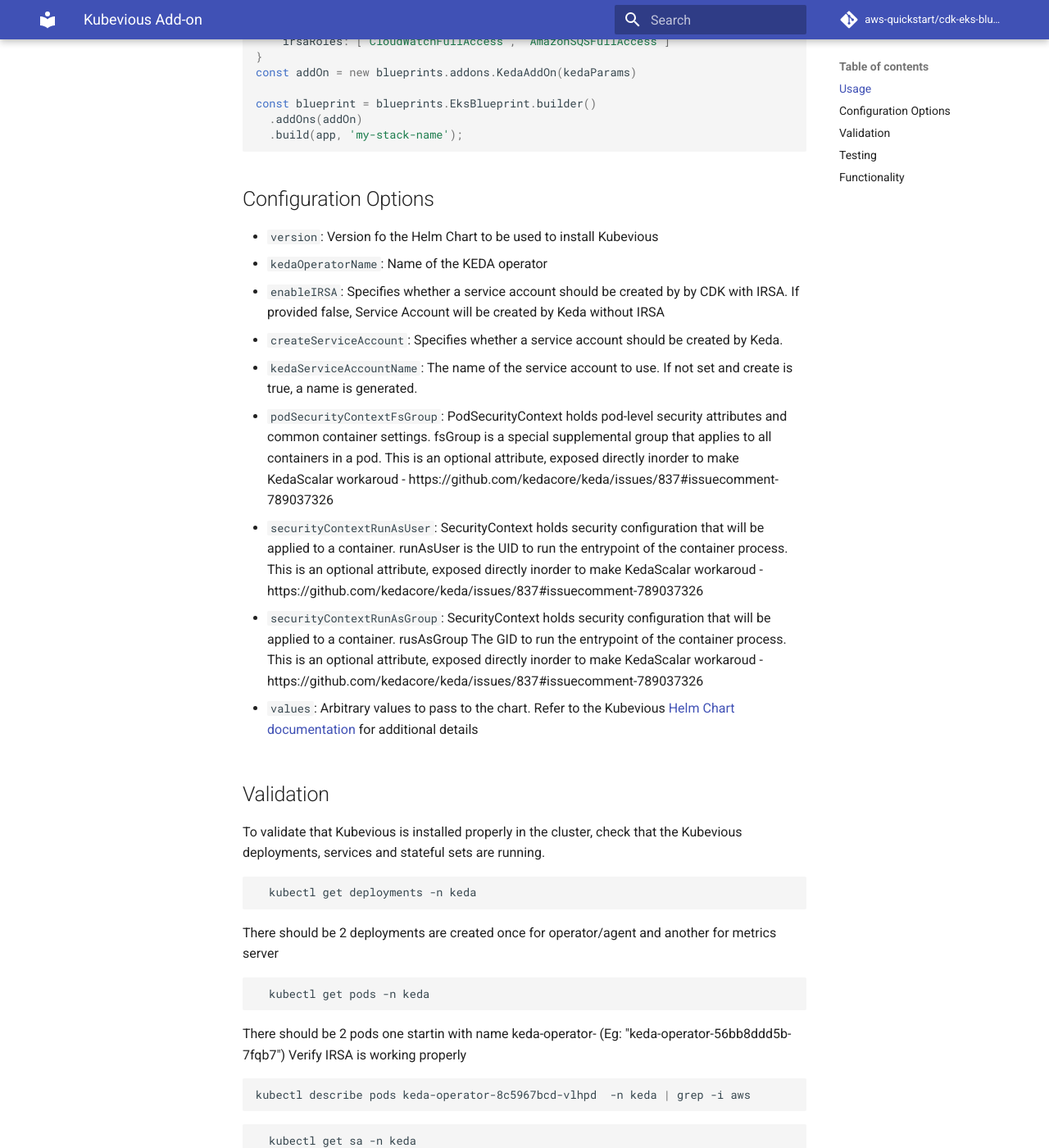
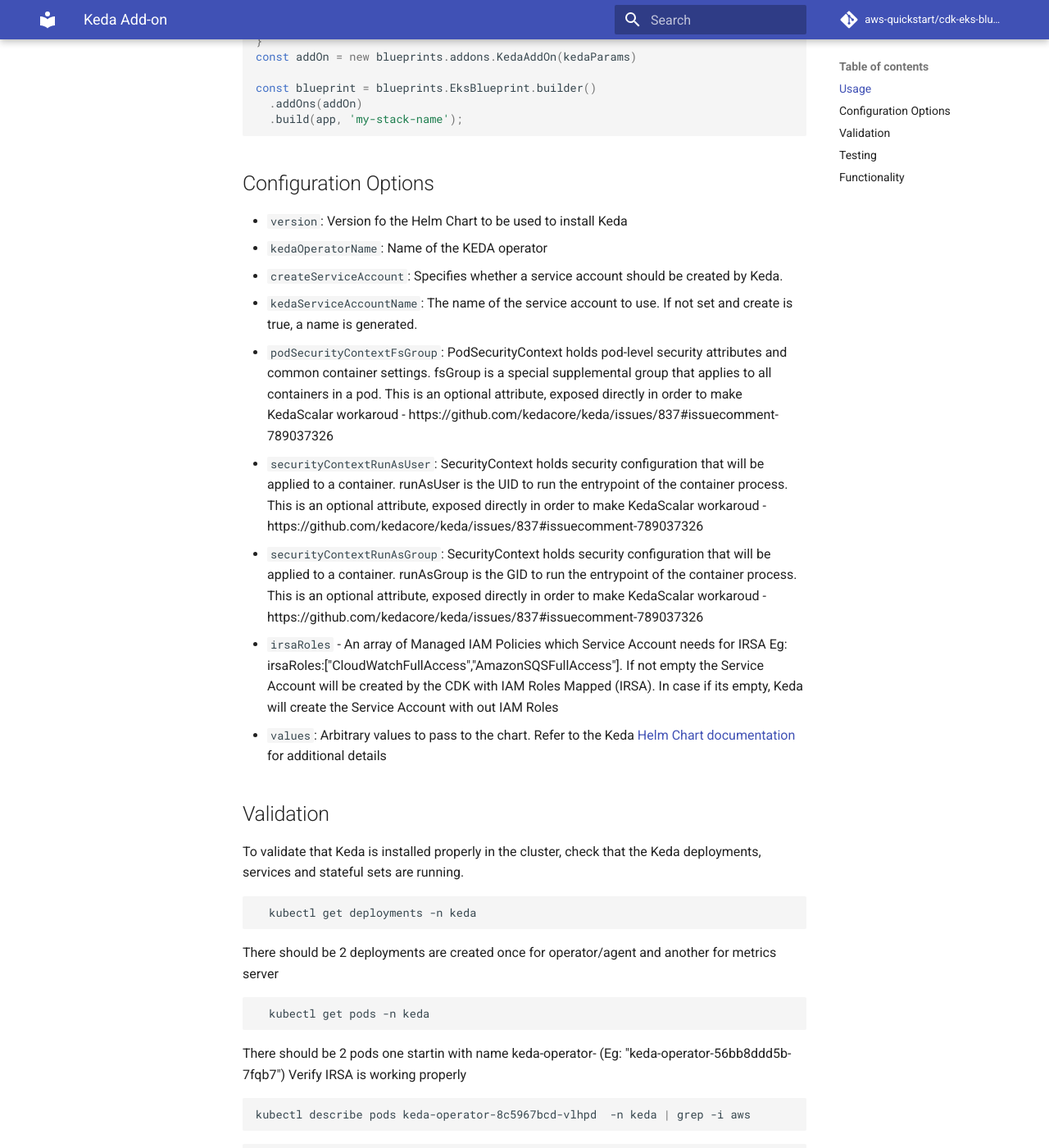
Before and after one commit to aws-quickstart/cdk-eks-blueprints, an MkDocs documentation site: the page built from docs/addons/keda.md, in a window 1280 px wide and 1400 px high, scrolled down 654 px. Shown: the whole window at 82% size. Built offline with MkDocs 1.6.1 and Material for MkDocs 9.7.7, drawn with Linux system fonts in a browser that asks for light colours; comment, search, counter and statistics services are not loaded; some of the changed text lies outside the part shown.

Commit message:
Second round of review comments from  shapirov103 incorporated

````diff
--- a/docs/addons/keda.md
+++ b/docs/addons/keda.md
@@ -1,4 +1,4 @@
-# Kubevious Add-on
+# Keda Add-on
 
 This add-on installs [Keda](https://github.com/kedacore/keda) Kubernetes-based Event Driven Autoscaling.
 
@@ -20,7 +20,6 @@
     podSecurityContextFsGroup: 1001,
     securityContextRunAsGroup: 1001,
     securityContextRunAsUser: 1001,
-    enableIRSA: true,
     irsaRoles: ["CloudWatchFullAccess", "AmazonSQSFullAccess"]
 }
 const addOn = new blueprints.addons.KedaAddOn(kedaParams)
@@ -32,20 +31,19 @@
 
 ## Configuration Options
 
-- `version`: Version fo the Helm Chart to be used to install Kubevious
+- `version`: Version fo the Helm Chart to be used to install Keda
 - `kedaOperatorName`: Name of the KEDA operator
-- `enableIRSA`: Specifies whether a service account should be created by by CDK with IRSA. If provided false, Service Account will be created by Keda without IRSA
 - `createServiceAccount`: Specifies whether a service account should be created by Keda.
 - `kedaServiceAccountName`: The name of the service account to use. If not set and create is true, a name is generated.
-- `podSecurityContextFsGroup`: PodSecurityContext holds pod-level security attributes and common container settings. fsGroup is a special supplemental group that applies to all containers in a pod. This is an optional attribute, exposed directly inorder to make KedaScalar workaroud - https://github.com/kedacore/keda/issues/837#issuecomment-789037326
-- `securityContextRunAsUser`: SecurityContext holds security configuration that will be applied to a container. runAsUser is the UID to run the entrypoint of the container process. This is an optional attribute, exposed directly inorder to make KedaScalar workaroud - https://github.com/kedacore/keda/issues/837#issuecomment-789037326
-- `securityContextRunAsGroup`: SecurityContext holds security configuration that will be applied to a container. rusAsGroup The GID to run the entrypoint of the container process. This is an optional attribute, exposed directly inorder to make KedaScalar workaroud - https://github.com/kedacore/keda/issues/837#issuecomment-789037326
-
-- `values`: Arbitrary values to pass to the chart. Refer to the Kubevious [Helm Chart documentation](https://github.com/kubevious/helm) for additional details
+- `podSecurityContextFsGroup`: PodSecurityContext holds pod-level security attributes and common container settings. fsGroup is a special supplemental group that applies to all containers in a pod. This is an optional attribute, exposed directly in order to make KedaScalar workaroud - https://github.com/kedacore/keda/issues/837#issuecomment-789037326
+- `securityContextRunAsUser`: SecurityContext holds security configuration that will be applied to a container. runAsUser is the UID to run the entrypoint of the container process. This is an optional attribute, exposed directly in order to make KedaScalar workaroud - https://github.com/kedacore/keda/issues/837#issuecomment-789037326
+- `securityContextRunAsGroup`: SecurityContext holds security configuration that will be applied to a container. runAsGroup is the GID to run the entrypoint of the container process. This is an optional attribute, exposed directly in order to make KedaScalar workaroud - https://github.com/kedacore/keda/issues/837#issuecomment-789037326
+- `irsaRoles` - An array of Managed IAM Policies which Service Account needs for IRSA Eg: irsaRoles:["CloudWatchFullAccess","AmazonSQSFullAccess"]. If not empty the Service Account will be created by the CDK with IAM Roles Mapped (IRSA). In case if its empty, Keda will create the Service Account with out IAM Roles
+- `values`: Arbitrary values to pass to the chart. Refer to the Keda [Helm Chart documentation](https://github.com/kedacore/charts) for additional details
 
 ## Validation
 
-To validate that Kubevious is installed properly in the cluster, check that the Kubevious deployments,
+To validate that Keda is installed properly in the cluster, check that the Keda deployments,
 services and stateful sets are running.
 
 ```shell
@@ -72,8 +70,9 @@
 
 We will test AWS SQS Scalar here
 1) Create SQS Queue in desired region
+Replace ${AWS_REGION} with your target region
 ```shell
-    aws sqs create-queue --queue-name keda-test --region REGION_NAME --output json
+    aws sqs create-queue --queue-name keda-test --region ${AWS_REGION} --output json
 ```
 2) Create a deployment with SQS Consumer, For simplicity we will create an nginx deployment (in real case scenarion it should be an SQS Consumer)
 After the port-forwarding has started, the application can be accessed by navigating to http://localhost:8080
@@ -82,6 +81,7 @@
 kubectl create deployment sqs-consumer --image nginx -n sqs-consumer
 ```
 3) Create SQS Scalar by creating and applying following yaml file for eg: keda-scalar.yaml
+Replace ${AWS_REGION} with your target region
 ```yaml
 ---
 apiVersion: keda.sh/v1alpha1 # https://keda.sh/docs/2.0/concepts/scaling-deployments/
@@ -103,9 +103,9 @@
   triggers:
   - type: aws-sqs-queue
     metadata:
-      queueURL: https://sqs.AWS_REGION.amazonaws.com/ACCOUNT_NUMBER/sqs-consumer
+      queueURL: https://sqs.${AWS_REGION}.amazonaws.com/ACCOUNT_NUMBER/sqs-consumer
       queueLength: "5"
-      awsRegion: "AWS_REGION"
+      awsRegion: "${AWS_REGION}"
       identityOwner: operator
 ---
 ```
@@ -117,12 +117,13 @@
  kubectl get hpa -n sqs-consumer
 ```
 5) Now send 10 Messages to sqs queue
+Replace ${AWS_REGION} with your target region
 ```shell
 x=10
 a=0
 while [ $a -lt $x ]
 do
-   aws sqs send-message --region AWS_REGION --endpoint-url https://sqs.AWS_REGION.amazonaws.com/ --queue-url https://sqs.AWS_REGION.amazonaws.com/ACCOUNT_NUMBER/sqs-consumer  --message-body '{"key": "value"}'
+   aws sqs send-message --region ${AWS_REGION} --endpoint-url https://sqs.${AWS_REGION}.amazonaws.com/ --queue-url https://sqs.${AWS_REGION}.amazonaws.com/ACCOUNT_NUMBER/sqs-consumer  --message-body '{"key": "value"}'
    a=`expr $a + 1`
 done
 
@@ -132,8 +133,9 @@
  kubectl get pods -n sqs-consumer
 ```
 7) Purge the SQS queue to test scale in event
+Replace ${AWS_REGION} with your target region
 ```shell
-aws sqs purge-queue --queue-url https://sqs.AWS_REGION.amazonaws.com/CCOUNT_NUMBER/sqs-consumer
+aws sqs purge-queue --queue-url https://sqs.${AWS_REGION}.amazonaws.com/CCOUNT_NUMBER/sqs-consumer
 ```
 6) Verify if the nginx pod is scaledd in from 2 to 1 after teh cool down perion set (500 in this case)
 ```shell
````
Also changed, not shown: 2 other files.
